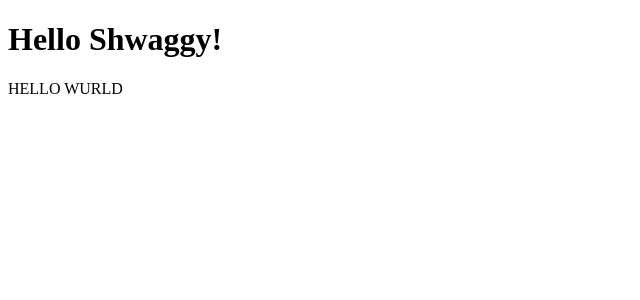
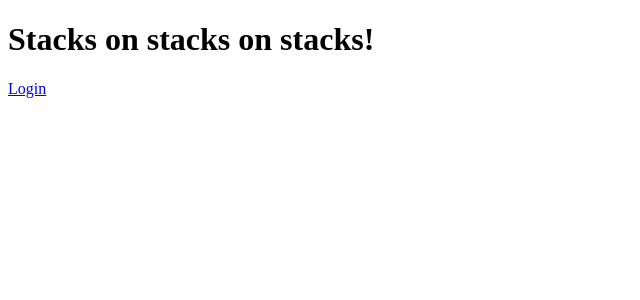
Before and after one commit to playnogames/stacks, a React app: page / in a window 1280 px wide. Shown: the top 300 px of the page, without its empty margins (0-640 px from the left). Built offline with nearby package versions, Linux system fonts and the light colour scheme.

Commit message:
building out login component, getting info back from fb auth

```diff
--- a/src/client/components/App.js
+++ b/src/client/components/App.js
@@ -1,10 +1,26 @@
 import React from 'react';
-import { BrowserRouter, Router, Switch } from 'react-router-dom';
+import { BrowserRouter, Route, Switch } from 'react-router-dom';
+import utils from '../utils';
+
+import Login from './Login';
+import Dashboard from './Dashboard';
+
 
 class App extends React.Component {
+	constructor(){
+		super();
+	}
+
 	render(){
 		return(
-			<div>HELLO WURLD</div>
+			<BrowserRouter>
+				<Switch>
+					{ !utils.isLoggedIn() &&
+						<Route path='/' component={ Login }/>
+					}
+					<Route exact path='/' component={ Dashboard } />
+				</Switch>
+			</BrowserRouter>
 		)
 	}
 }
--- /dev/null
+++ b/src/client/components/Dashboard.js
@@ -0,0 +1,13 @@
+// import React from 'react';
+// import utils from '../utils';
+
+// class Dashboard extends React.Component {
+
+// 	render(){
+// 		return(
+// 			<div>DASHBOARD</div>
+// 		)
+// 	}
+// }
+
+// export default Dashboard;
--- /dev/null
+++ b/src/client/components/Login.js
@@ -0,0 +1,16 @@
+import React from 'react';
+import utils from '../utils';
+
+class Login extends React.Component {
+	constructor(){
+		super()
+	}
+
+	render(){
+		return(
+			<a href='/auth/facebook'>Login</a>
+		)
+	}
+}
+
+export default Login;
--- a/src/client/index.html
+++ b/src/client/index.html
@@ -9,7 +9,7 @@
 </head>
 
 <body>
-    <h1>Hello Shwaggy!</h1>
+    <h1>Stacks on stacks on stacks!</h1>
     <div id='app'></div>
 </body>
 </html>
--- /dev/null
+++ b/src/client/utils.js
@@ -0,0 +1,17 @@
+const utils = {
+
+	isLoggedIn(){
+		return sessionStorage.getItem('isLoggedIn');
+	},
+
+	login(){
+		sessionStorage.setItem('isLoggedIn', true);
+	},
+
+	logout(){
+		sessionStorage.removeItem('isLoggedIn');
+	}
+}
+
+
+export default utils;
```
Also changed, not shown: src/server/index.js (+10 -4 lines), 1 other file (tests, documents, lock files or other folders).
